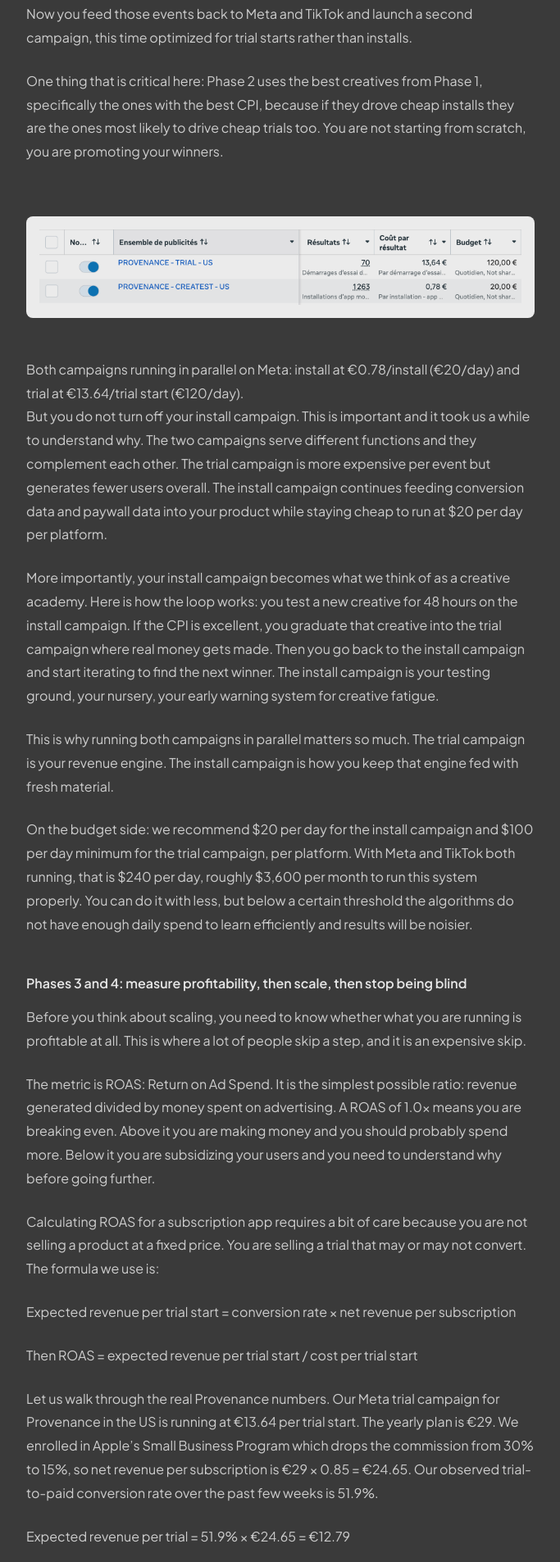
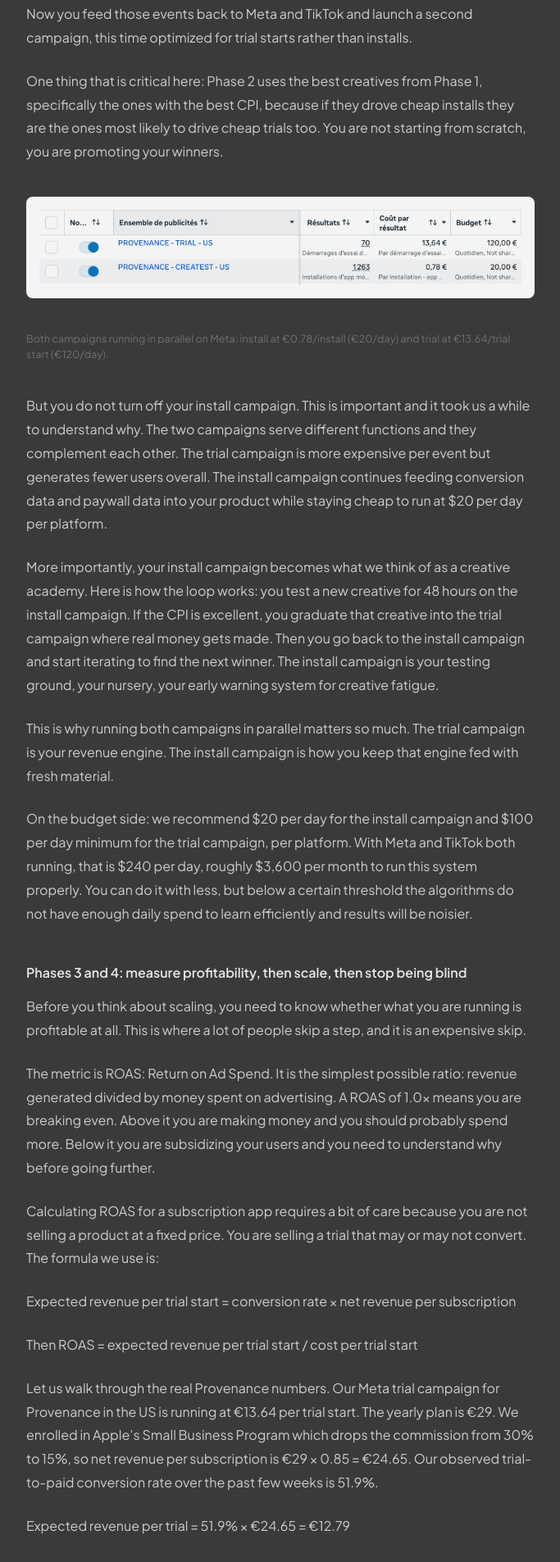
Before and after one commit to Zebra-Rodeo/zebra-rodeo.github.io, a Jekyll site: the page built from _posts/2026-03-24-paid-acquisition-mobile-apps.md, in a window 1280 px wide. Shown: the part 2997-4903 px from the top of the page at 82% size, without its empty margins (298-981 px from the left). Built offline with Jekyll 4.4.1, drawn with Linux system fonts in a browser that asks for light colours.

Commit message:
style: add figcaption styling for post images

```diff
--- a/_layouts/post.html
+++ b/_layouts/post.html
@@ -100,6 +100,22 @@ layout: default
 
   .post-body hr { display: none; }
 
+  .post-body figure {
+    margin: 2.5rem 0;
+  }
+  .post-body figure img {
+    max-width: 100%;
+    border-radius: 8px;
+    display: block;
+    opacity: 0.95;
+  }
+  .post-body figcaption {
+    margin-top: 0.6rem;
+    font-size: 0.78rem;
+    color: rgba(255,255,255,0.28);
+    letter-spacing: 0.01em;
+    line-height: 1.5;
+  }
   .post-body img {
     max-width: 100%;
     border-radius: 8px;
```
